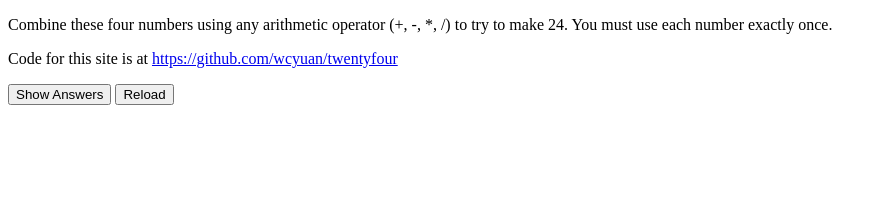
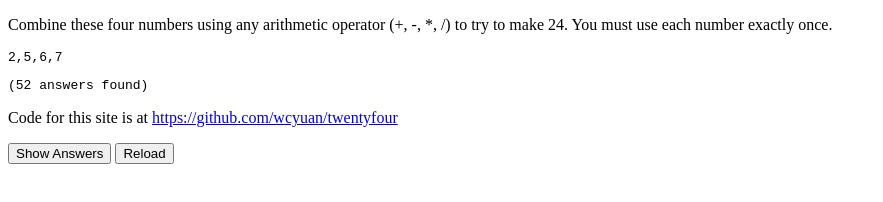
Before and after one commit to wcyuan/twentyfour, a plain HTML site: page index.html in a window 1280 px wide. Shown: the whole page, without its empty margins (0-883 px from the left). Drawn offline with Linux system fonts and the light colour scheme.

Commit message:
Finish the site.

```diff
--- a/index.html
+++ b/index.html
@@ -2,6 +2,7 @@
 <html>
 <head>
     <title>The Twenty-Four Game</title>
+    <link rel="stylesheet" type="text/css" href="tf.css">
 </head>
 <body>
 <p>
--- /dev/null
+++ b/tf.css
@@ -0,0 +1,6 @@
+.hidden {
+    visibility: hidden;
+}
+.shown {
+    visibility: visible;
+}
--- a/tf.js
+++ b/tf.js
@@ -151,16 +151,39 @@ Function.prototype.bind = function(obj) {
         return matches;
     }
 
+    function randint(min, max) {
+        return Math.floor(Math.random() * (max - min + 1)) + min;
+    }
+
     function randnums(min, max, number) {
-
+        var vals = [];
+        for (var ii = 0; ii < number; ii++) {
+            vals.push(randint(min, max));
+        }
+        return vals;
     }
 
     // ------------------------------------------------------------------ //
 
     function reload() {
-        var num_answers = document.getElementById("show");
-        var num_answers = document.getElementById("show");
+        var exprs = [];
+        var vals;
+        while (exprs.length < 1) {
+            vals = randnums(1, 12, 4);
+            exprs = find_exprs(vals, 24);
+        }
+        var numbers = document.getElementById("numbers");
+        var num_answers = document.getElementById("num_answers");
+        var answers = document.getElementById("answers");
+        wd.removeClass(answers, "shown")
+        wd.addClass(answers, "hidden")
+
+        numbers.innerHTML = "<pre>" + vals + "</pre>";
+        num_answers.innerHTML = "<pre>(" + exprs.length + " answers found)</pre>";
+        answers.innerHTML = "<pre>" + exprs.join("\n") + "</pre>";
     }
+
+    reload();
 
     // ------------------------------------------------------------------ //
 
@@ -176,4 +199,7 @@ Function.prototype.bind = function(obj) {
         }
     });
 
+    var reload_button = document.getElementById("reload");
+    wd.addEventListener(reload_button, 'click', reload);
+
 }());
```
